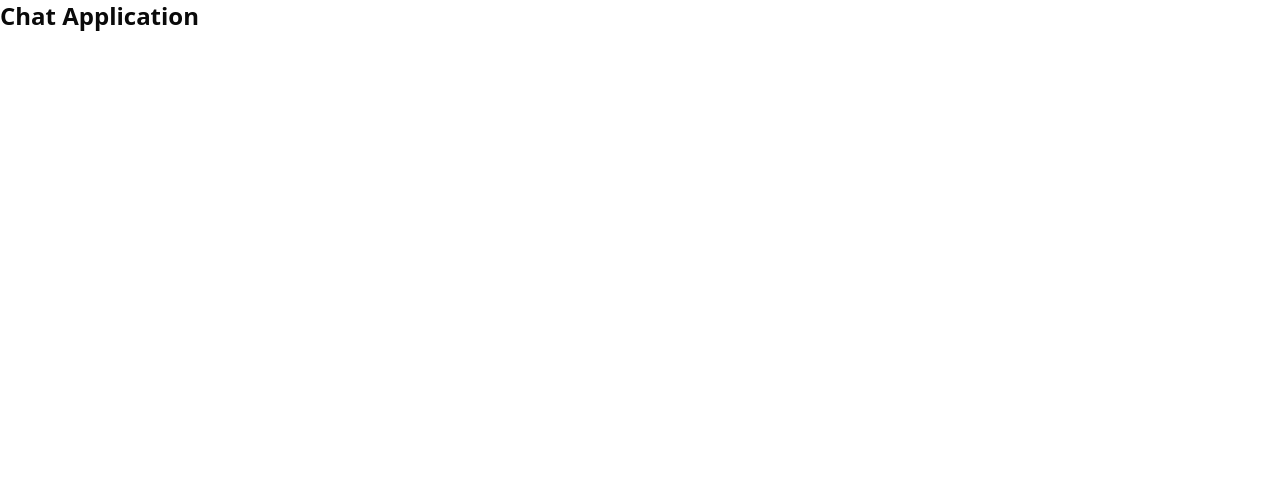
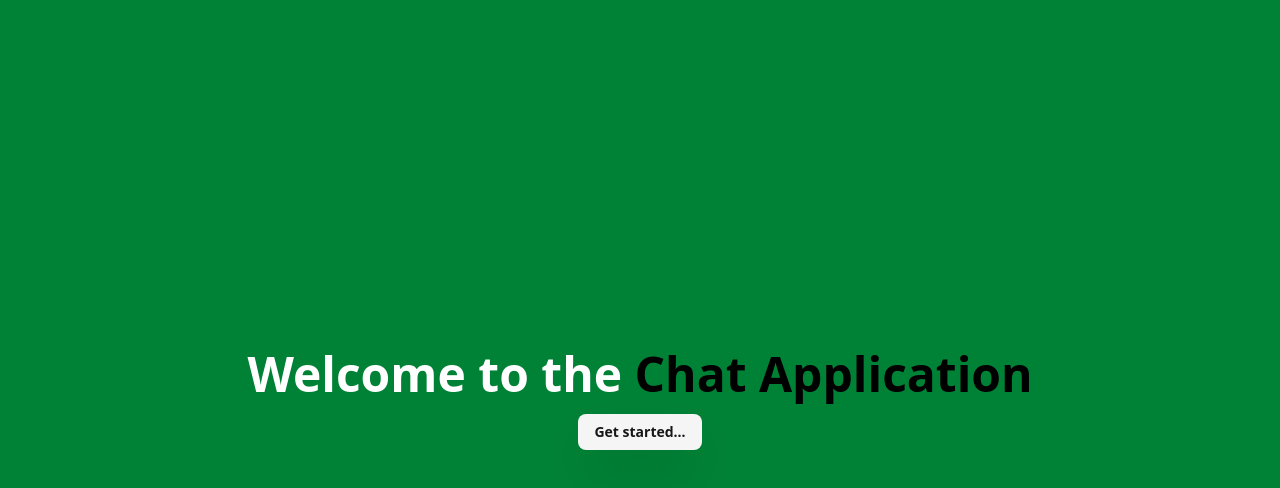
Before and after one commit to namansoni0016/chat-application, a Next.js app: page / in a window 1280 px wide. Shown: the top 488 px of the page. Built offline with nearby package versions, Linux system fonts and the light colour scheme; no server answers.

Commit message:
Home Page

```diff
--- a/app/page.tsx
+++ b/app/page.tsx
@@ -1,5 +1,20 @@
-export default function Home() {
+import { Button } from "@/components/ui/button";
+import { createClient } from "@/utils/supabase/server";
+import Link from "next/link";
+import { redirect } from "next/navigation";
+
+export default async function Home() {
+  const supabase = await createClient();
+  const { data: { user }} = await supabase.auth.getUser();
+  if(user) {
+    redirect("/chats");
+  }
   return (
-    <h1 className="text-2xl font-bold">Chat Application</h1>
+    <div className="flex flex-col items-center justify-center h-screen bg-green-700">
+      <h1 className="text-5xl font-bold text-white">Welcome to the <span className="text-black">Chat Application</span></h1>
+      <Button className="mt-4 font-bold shadow-2xl" variant="secondary">
+        <Link href="/signup">Get started...</Link>
+      </Button>
+    </div>
   );
 }
--- a/components/ChatSidebar.tsx
+++ b/components/ChatSidebar.tsx
@@ -8,6 +8,7 @@ import { Badge } from "./ui/badge";
 import { useEffect, useState } from "react";
 import { useChatStore } from "@/store/chatStore";
 import { IoSearch } from "react-icons/io5";
+import { IoFilterSharp } from "react-icons/io5";
 
 const ChatSidebar = () => {
     const [ users, setUsers ] = useState<{id: string, name: string, phone: string}[]>([]);
@@ -21,14 +22,17 @@ const ChatSidebar = () => {
         fetchUsers();
     }, []);
     return (
-        <aside className="h-full w-20 lg:w-90 border-r border-y border-base-300 flex flex-col transition-all duration-200">
+        <aside className="h-full w-20 lg:w-100 border-r border-y border-base-300 flex flex-col transition-all duration-200">
             <div className="border-b border-base-300 bg-muted/40 w-full p-3">
                 <div className="flex items-center gap-2">
                     <RiFolderDownloadFill className="text-green-600" />
                     <span className="text-sm font-bold text-green-600">Custom Filter</span>
-                    <Button variant="outline" className="rounded-sm text-[12px] p-1 h-7">Save</Button>
-                    <Button variant="outline" className="rounded-sm text-[12px] ml-10 w-20 h-7">
+                    <Button variant="outline" className="rounded-sm text-[12px] p-1 h-7 font-semibold">Save</Button>
+                    <Button variant="outline" className="rounded-sm text-[12px] ml-8 w-20 h-7 font-semibold">
                         <IoSearch className="text-[8px]" />Search
+                    </Button>
+                    <Button variant="outline" className="rounded-sm text-[12px] w-20 h-7">
+                        <IoFilterSharp className="text-[8px] text-green-600" /><span className="text-green-600 font-bold">Filtered</span>
                     </Button>
                 </div>
             </div>
@@ -40,7 +44,10 @@ const ChatSidebar = () => {
                         </div>
                         {/* User info */}
                         <div className="hidden lg:flex flex-col  w-full">
-                            <div className="text-sm font-bold text-start truncate">{user.name}</div>
+                            <div className="flex justify-between">
+                                <div className="text-sm font-bold text-start truncate">{user.name}</div>
+                                <Badge className="p-1 mr-2 text-xs bg-orange-50 text-orange-700">Demo</Badge>
+                            </div>
                             <p className="text-sm text-start text-gray-500 mb-1">Lorem ipsum dolor sit amet consec...</p>
                             <div className="flex justify-between items-center w-full">
                                 <Badge variant="secondary" className="flex items-center gap-0.5 text-gray-400 px-1 py-0.5 text-[10px] h-4" >
```
